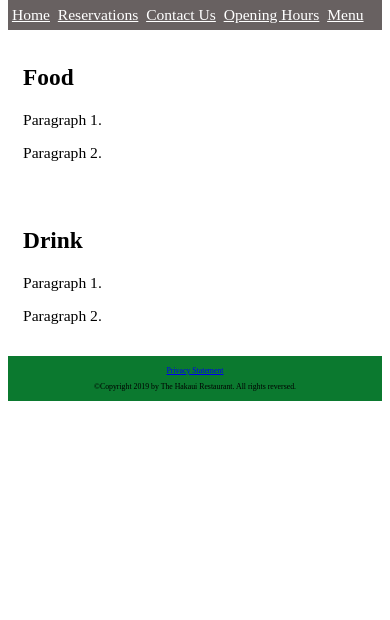
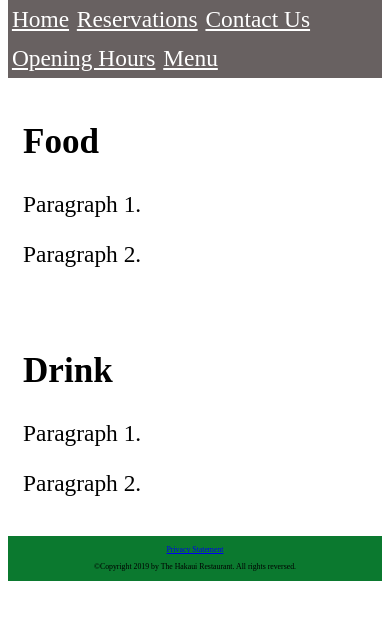
Before and after one commit to Falkurne/falkurne.github.io, a PHP site: page /menu.html in a window 390 px wide. Shown: the part 109-729 px from the top of the page. Run offline with PHP 8.4, Linux system fonts and the light colour scheme.

Commit message:
Adding comments and indents, adjusting font size on smaller screens

```diff
--- a/contact.html
+++ b/contact.html
@@ -18,6 +18,8 @@
           <a href="./hours.html">Opening Hours</a>
           <a href="./menu.html">Menu</a>
         </div>
+
+        <!-- This pages content -->
         <main class="main">
           <h2>Location</h2>
           <!-- embed google maps of restaurant in wellington -->
--- a/reservations.html
+++ b/reservations.html
@@ -18,9 +18,11 @@
           <a href="./hours.html">Opening Hours</a>
           <a href="./menu.html">Menu</a>
         </div>
+
+        <!-- This Pages content -->
         <main class="main">
           <iframe class="iframe" src="https://docs.google.com/forms/d/e/1FAIpQLSdkaTygZmhX3aE3REcCC4pMHRIwgfkBoU1yz22NlNxIsjFkKA/viewform?embedded=true"
-            width=100% height="1600" frameborder="0" marginheight="0" marginwidth="0">Loading…
+            width="600" height="1600" frameborder="0" marginheight="0" marginwidth="0">Loading…
           </iframe>
         </main>
 
--- a/styles/style.css
+++ b/styles/style.css
@@ -48,6 +48,7 @@
     display: table;
     clear: both;
 }
+/* Adding scaling to the embed google services */
 .iframe{
     max-width: 100%;
     max-height: auto;
@@ -55,14 +56,14 @@
 /* Columns stack instead of being next to each other depending on screen width and adjusting font size for smaller screens*/
 @media screen and (max-width:800px) {
     .column {
-        font-size: 4vw;
+        font-size: 6vw;
         width: 100%;
     }
     .topnav{
-        font-size: 4vw;
+        font-size: 6vw;
     }
     .footer{
-        font-size: 4vw;
+        font-size: 6vw;
     }
 
 }
```
Also changed, not shown: hours.html (+7 -4 lines), index.html (+6 -5 lines), menu.html (+6 -4 lines), privacy_statement.html (+5 -3 lines). Lines whose indentation alone changed are shown as unchanged.
